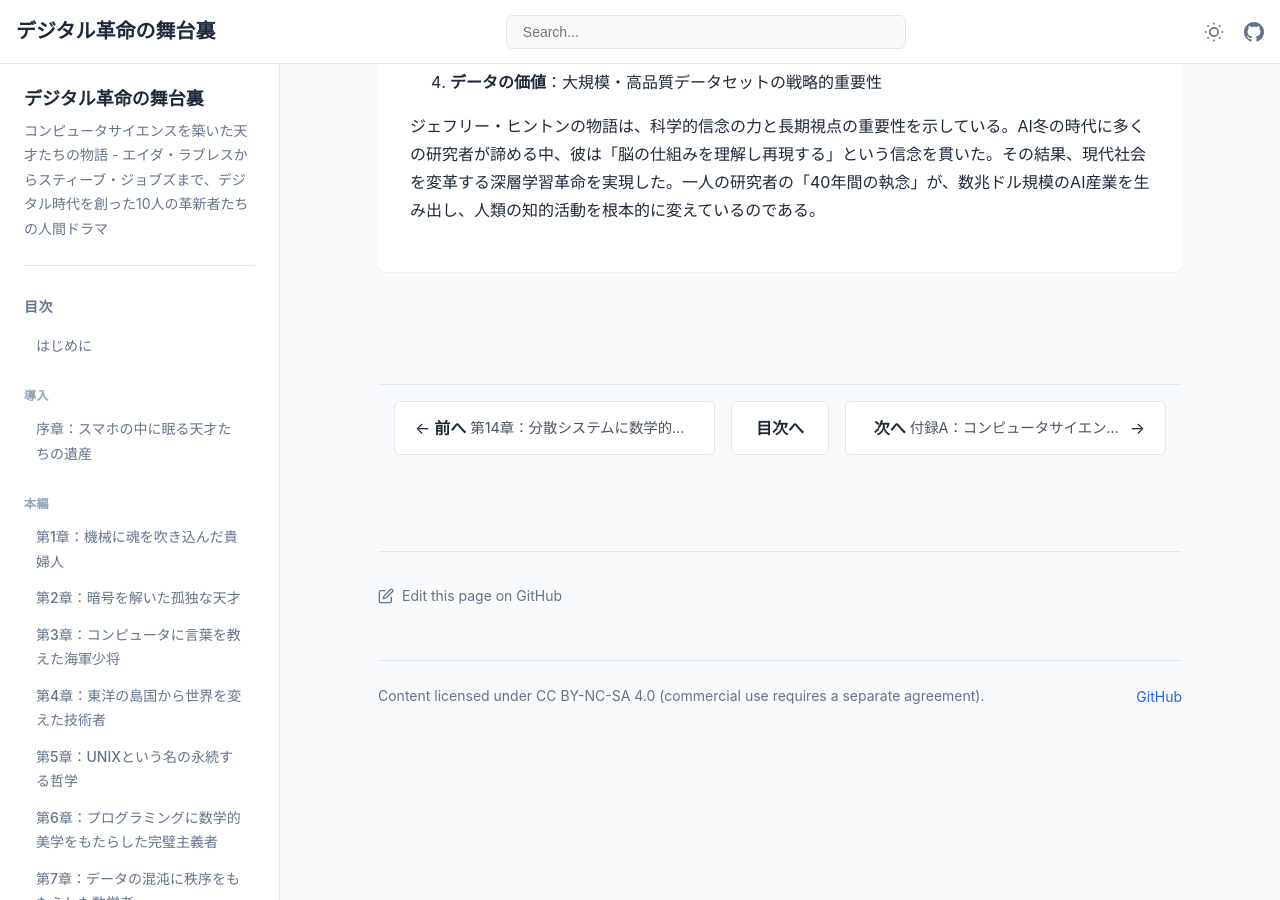
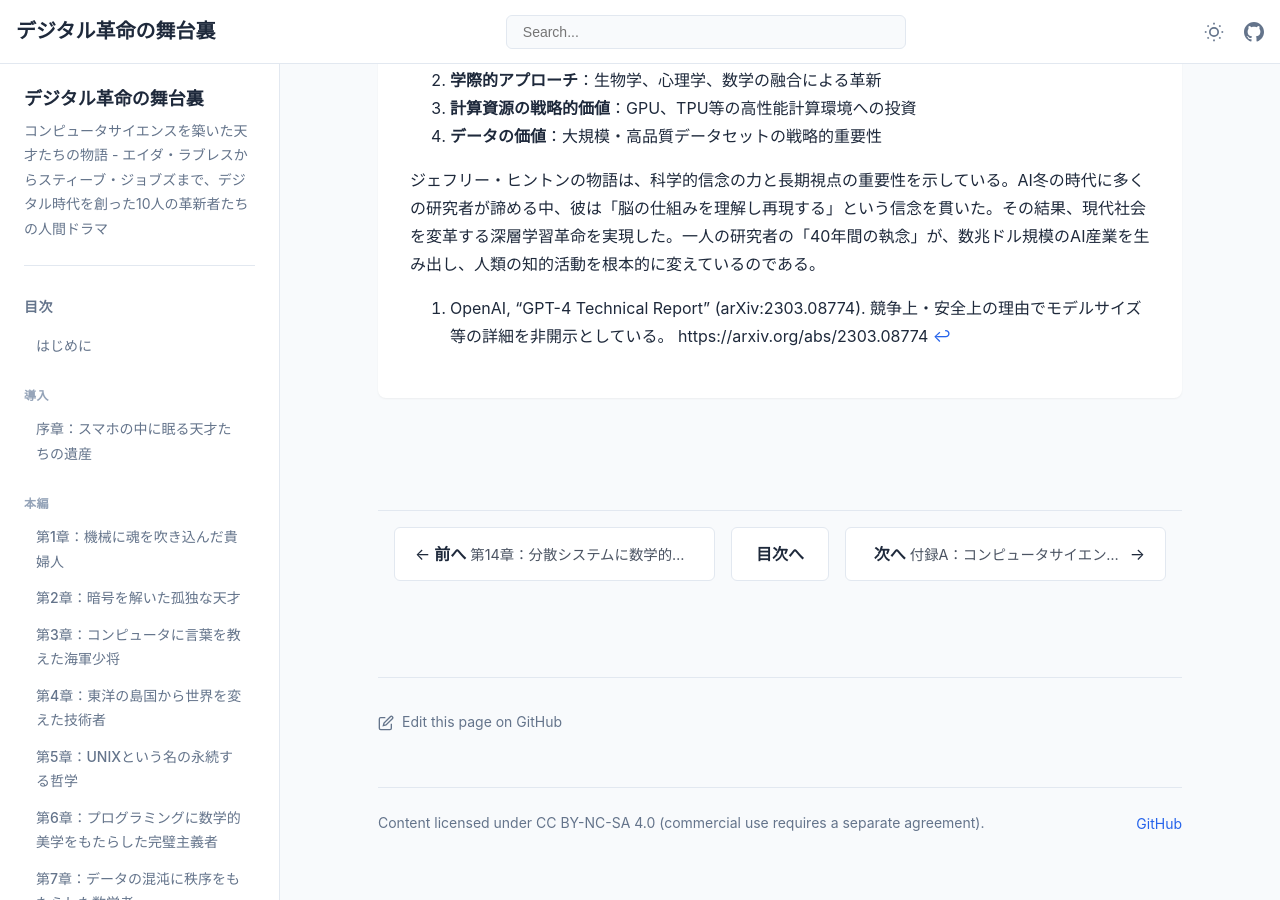
Before and after one commit to itdojp/cs-visionaries-book, a Jekyll site: the page built from docs/chapters/chapter16.md, in a window 1280 px wide and 900 px high, scrolled down 22720 px. Built offline with Jekyll 4.4.1, drawn with Linux system fonts in a browser that asks for light colours; some of the changed text lies outside the part shown.

Commit message:
fix: chapter16 のGPT-4出典追加

````diff
--- a/docs/chapters/chapter16.md
+++ b/docs/chapters/chapter16.md
@@ -732,6 +732,8 @@ GPT-3 (2020):  1,750億パラメータ
 GPT-4 (2023): 非公開（推定には幅がある）
 ```
 
+GPT-4のモデルサイズは競争上・安全上の理由で非開示とされている[^gpt4_params]。
+
 ### 大規模言語モデル（LLM）の社会的影響
 
 2022年11月のChatGPT公開により、AI技術が一般社会に大きな影響を与えた。
@@ -791,3 +793,5 @@ GPT-4 (2023): 非公開（推定には幅がある）
 4. **データの価値**：大規模・高品質データセットの戦略的重要性
 
 ジェフリー・ヒントンの物語は、科学的信念の力と長期視点の重要性を示している。AI冬の時代に多くの研究者が諦める中、彼は「脳の仕組みを理解し再現する」という信念を貫いた。その結果、現代社会を変革する深層学習革命を実現した。一人の研究者の「40年間の執念」が、数兆ドル規模のAI産業を生み出し、人類の知的活動を根本的に変えているのである。
+
+[^gpt4_params]: OpenAI, "GPT-4 Technical Report" (arXiv:2303.08774). 競争上・安全上の理由でモデルサイズ等の詳細を非開示としている。 https://arxiv.org/abs/2303.08774
````
